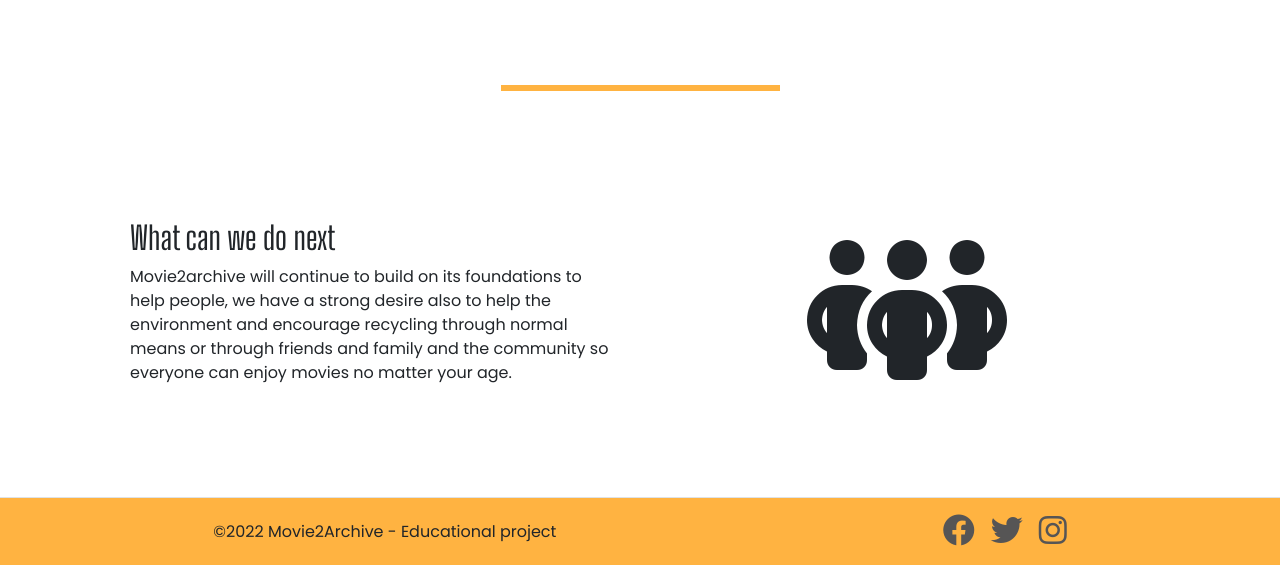
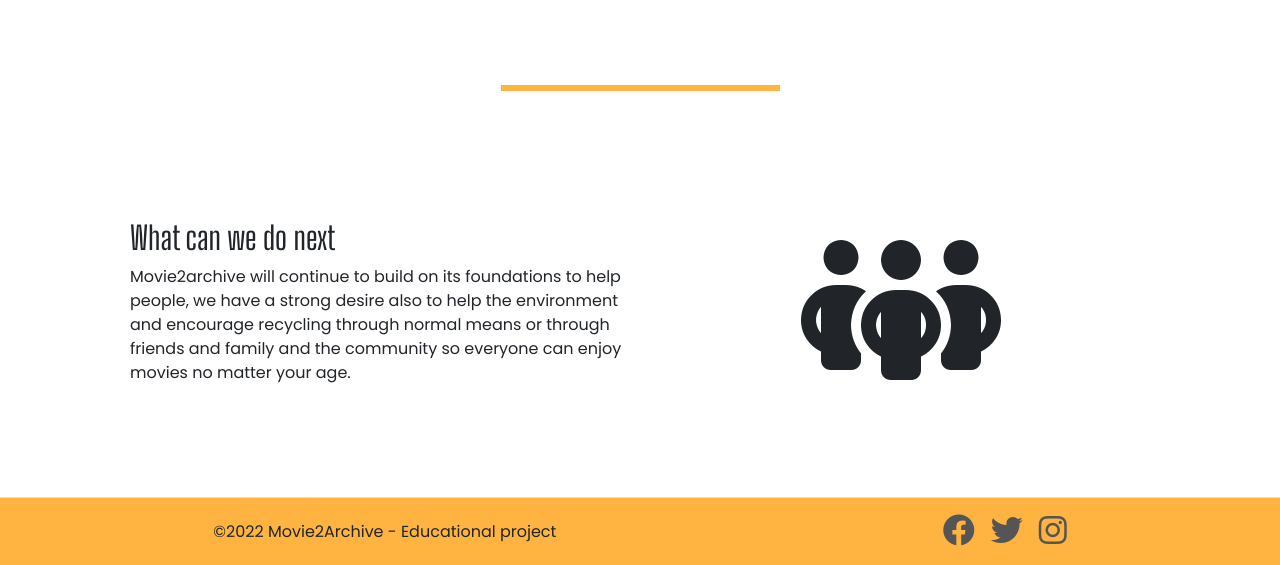
Before and after one commit to JHodgkins/MSP3-Movie2Archive, a Flask app: page /about in a window 1280 px wide. Shown: the part 547-1112 px from the top of the page. Run offline with Flask 2, Linux system fonts and the light colour scheme; some libraries are stand-ins or nearby versions.

Commit message:
fix: removed additional class gx-5, causd overflow

```diff
--- a/movie2archive/templates/about.html
+++ b/movie2archive/templates/about.html
@@ -33,7 +33,7 @@
 
 <section class="py-5">
     <div class="container px-5 my-5">
-        <div class="row gx-5 align-items-center">
+        <div class="row align-items-center">
             <div class="col-lg-6 order-first order-lg-last medium-icon">
             <i class="fa-solid fa-people-group"></i>
             </div>
```
